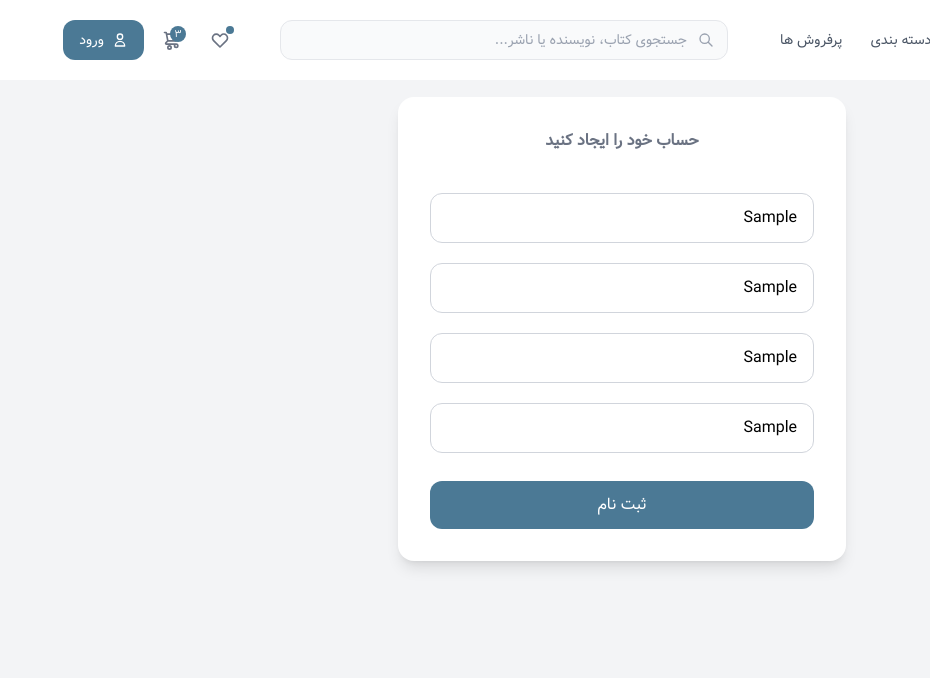
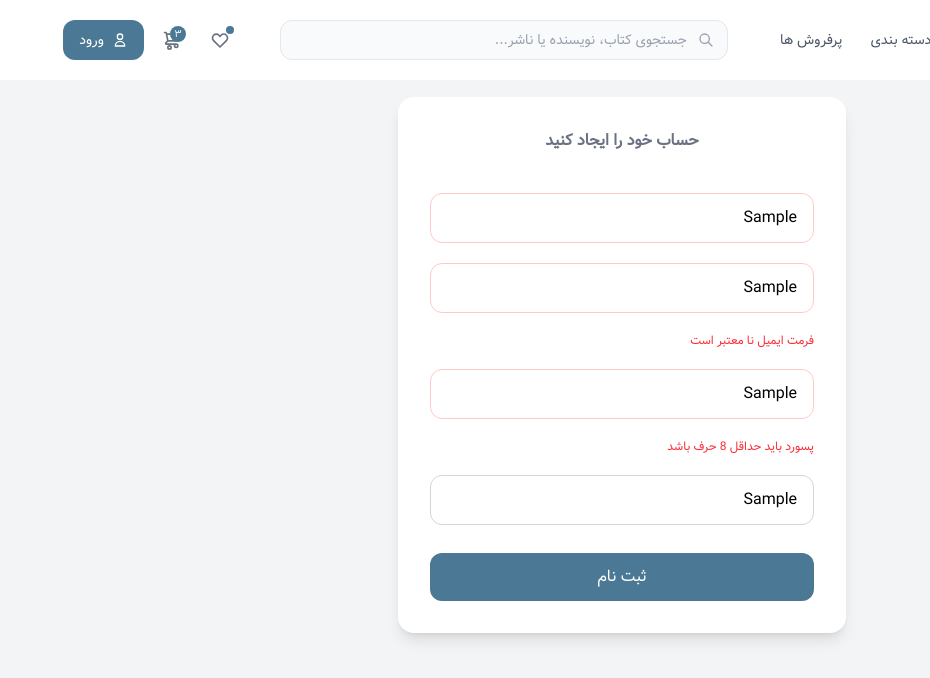
Before and after one commit to devazimi/book-store, a Next.js app: page /signup in a window 1280 px wide. Both pictures are taken after typing "Sample", "Sample", "Sample", "Sample" into the empty fields and a click on the button "ثبت نام". Shown: the top 678 px of the page, without its empty margins (350-1280 px from the left). Built offline with nearby package versions, Linux system fonts and the light colour scheme.

Commit message:
signup page changed, it has a better error handling for ux/ui

```diff
--- a/app/signup/page.tsx
+++ b/app/signup/page.tsx
@@ -1,16 +1,17 @@
 "use client";
 import { useState } from "react";
+import { useRouter } from "next/navigation";
 import { z } from "zod";
 
 const zodFormSchema = z
   .object({
-    username: z.string().min(5, "username must be 5 characters at least"),
-    email: z.string().email("invalid email format"),
-    password: z.string().min(8, "password must be 8 characters at least"),
+    username: z.string().min(5, "نام کاربری باید حداقل 5 حرف باشد"),
+    email: z.string().email("فرمت ایمیل نا معتبر است"),
+    password: z.string().min(8, "پسورد باید حداقل 8 حرف باشد"),
     confirmPassword: z.string(),
   })
   .refine((data) => data.confirmPassword === data.password, {
-    message: "password is not match",
+    message: "پسورد صحیح نمی باشد",
     path: ["confirmPassword"],
   });
 
@@ -19,22 +20,31 @@ export default function SignUpPage() {
   const [email, setEmail] = useState("");
   const [password, setPassword] = useState("");
   const [confirmPassword, setConfirmPassword] = useState("");
+  const [errors, setErrors] = useState<Record<string, string>>({});
+
+  const router = useRouter();
 
   const registerUser = async (e: React.FormEvent) => {
     e.preventDefault();
-    try {
+
+    setErrors({});
+
     const body = { username, email, password, confirmPassword };
 
     const parsed = zodFormSchema.safeParse(body);
 
     if (!parsed.success) {
       console.log("parsed error: ", parsed.error.flatten());
-        return parsed.error.issues.map((issue: any) => ({
-          field: issue.path.join("."),
-          message: issue.message,
-        }));
+      const feildErrors: Record<string, string> = {};
+      parsed.error.issues.forEach((issue) => {
+        const field = issue.path[0] as string;
+        feildErrors[field] = issue.message;
+      });
+      setErrors(feildErrors);
+      return;
     }
 
+    try {
       const res = await fetch(`/api/signup`, {
         method: "POST",
         headers: { "Content-Type": "application/json" },
@@ -49,6 +59,7 @@ export default function SignUpPage() {
       const data = await res.json();
       console.log("data: ", data);
 
+      router.push("/login?registered=true");
       return data;
     } catch (err) {
       console.log("error: ", err);
@@ -69,48 +80,107 @@ export default function SignUpPage() {
         </h1>
         {/* input */}
         <input
-          className="w-full border border-gray-300 rounded-xl px-4 py-3 text-right transition-colors
-              focus:outline-none focus:border-[#4b7995] focus:ring-2 focus:ring-[#4b7995]/20"
+          className={`w-full border rounded-xl px-4 py-3 text-right transition-colors
+              focus:outline-none focus:border-[#4b7995] focus:ring-2 focus:ring-[#4b7995]/20
+              ${errors.email ? `border-red-200` : `border-gray-300`}
+              `}
           aria-label="username..."
           placeholder="نام کاربری..."
           value={username}
-          onChange={(e) => setUsername(e.target.value)}
+          onChange={(e) => {
+            setUsername(e.target.value);
+            if (errors.username) {
+              setErrors((prev) => {
+                const newErrors = { ...prev };
+                delete newErrors.username;
+                return newErrors;
+              });
+            }
+          }}
+          required
         />
+        {errors.username && (
+          <p className="text-red-500 text-xs text-right">{errors.username}</p>
+        )}
         {/* input */}
         <input
-          className="w-full border border-gray-300 rounded-xl px-4 py-3 text-right transition-colors
-              focus:outline-none focus:border-[#4b7995] focus:ring-2 focus:ring-[#4b7995]/20"
-          aria-label="username..."
+          className={`w-full border rounded-xl px-4 py-3 text-right transition-colors
+              focus:outline-none focus:border-[#4b7995] focus:ring-2 focus:ring-[#4b7995]/20
+              ${errors.email ? `border-red-200` : `border-gray-300`}
+              `}
+          aria-label="email..."
           placeholder="آدرس ایمیل..."
           value={email}
-          onChange={(e) => setEmail(e.target.value)}
+          onChange={(e) => {
+            setEmail(e.target.value);
+            if (errors.email) {
+              setErrors((prev) => {
+                const newErrors = { ...prev };
+                delete newErrors.email;
+                return newErrors;
+              });
+            }
+          }}
+          required
         />
-
+        {errors.email && (
+          <p className="text-red-500 text-xs text-right">{errors.email}</p>
+        )}
         {/* input */}
         <input
-          className="w-full border border-gray-300 rounded-xl px-4 py-3 text-right transition-colors
-              focus:outline-none focus:border-[#4b7995] focus:ring-2 focus:ring-[#4b7995]/20"
-          aria-label="username..."
+          className={`w-full border rounded-xl px-4 py-3 text-right transition-colors
+              focus:outline-none focus:border-[#4b7995] focus:ring-2 focus:ring-[#4b7995]/20
+              ${errors.password ? `border-red-200` : `border-gray-300`}
+              `}
+          aria-label="password"
           placeholder="کلمه عبور..."
           value={password}
-          onChange={(e) => setPassword(e.target.value)}
+          onChange={(e) => {
+            setPassword(e.target.value);
+            if (errors.password) {
+              setErrors((prev) => {
+                const newErrors = { ...prev };
+                delete newErrors.password;
+                return newErrors;
+              });
+            }
+          }}
+          required
         />
-
+        {errors.password && (
+          <p className="text-red-500 text-xs text-right">{errors.password}</p>
+        )}
         {/* input */}
         <input
-          className="w-full border border-gray-300 rounded-xl px-4 py-3 text-right transition-colors
-              focus:outline-none focus:border-[#4b7995] focus:ring-2 focus:ring-[#4b7995]/20"
-          aria-label="username..."
+          className={`w-full border rounded-xl px-4 py-3 text-right transition-colors
+              focus:outline-none focus:border-[#4b7995] focus:ring-2 focus:ring-[#4b7995]/20
+              ${errors.confirmPassword ? `border-red-200` : `border-gray-300`}
+              `}
+          aria-label="confirmPassword"
           placeholder="تکرار کلمه عبور..."
           value={confirmPassword}
-          onChange={(e) => setConfirmPassword(e.target.value)}
+          onChange={(e) => {
+            setConfirmPassword(e.target.value);
+            if (errors.confirmPassword) {
+              setErrors((prev) => {
+                const newErrors = { ...prev };
+                delete newErrors.confirmPassword;
+                return newErrors;
+              });
+            }
+          }}
+          required
         />
-
+        {errors.confirmPassword && (
+          <p className="text-red-500 text-xs text-right">
+            {errors.confirmPassword}
+          </p>
+        )}
         {/* button */}
         <button
           type="submit"
-          className="mt-2 w-full py-3 bg-[#4b7995] text-white rounded-xl transition-colors hover:bg-[#3a6178]
-           focus:ring-2 focus:ring-gray-[#4b7995]/50 focus:outline-none"
+          className="mt-2 w-full py-3 bg-[#4b7995] text-white rounded-xl transition-colors
+          hover:bg-[#3a6178] focus:ring-2 focus:ring-gray-[#4b7995]/50 focus:outline-none cursor-pointer"
         >
           ثبت نام
         </button>
```
Also changed, not shown: 1 other file (tests, documents, lock files or other folders). Lines whose indentation alone changed are shown as unchanged.
